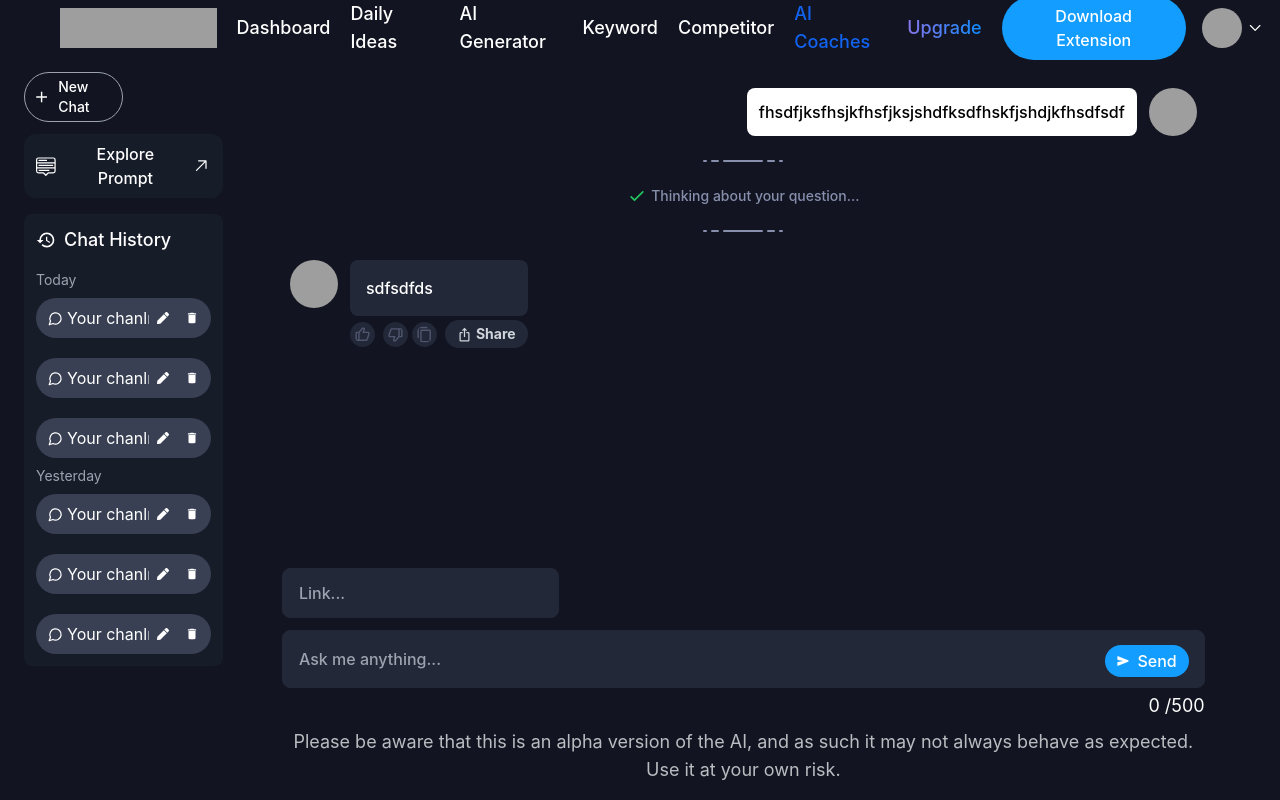
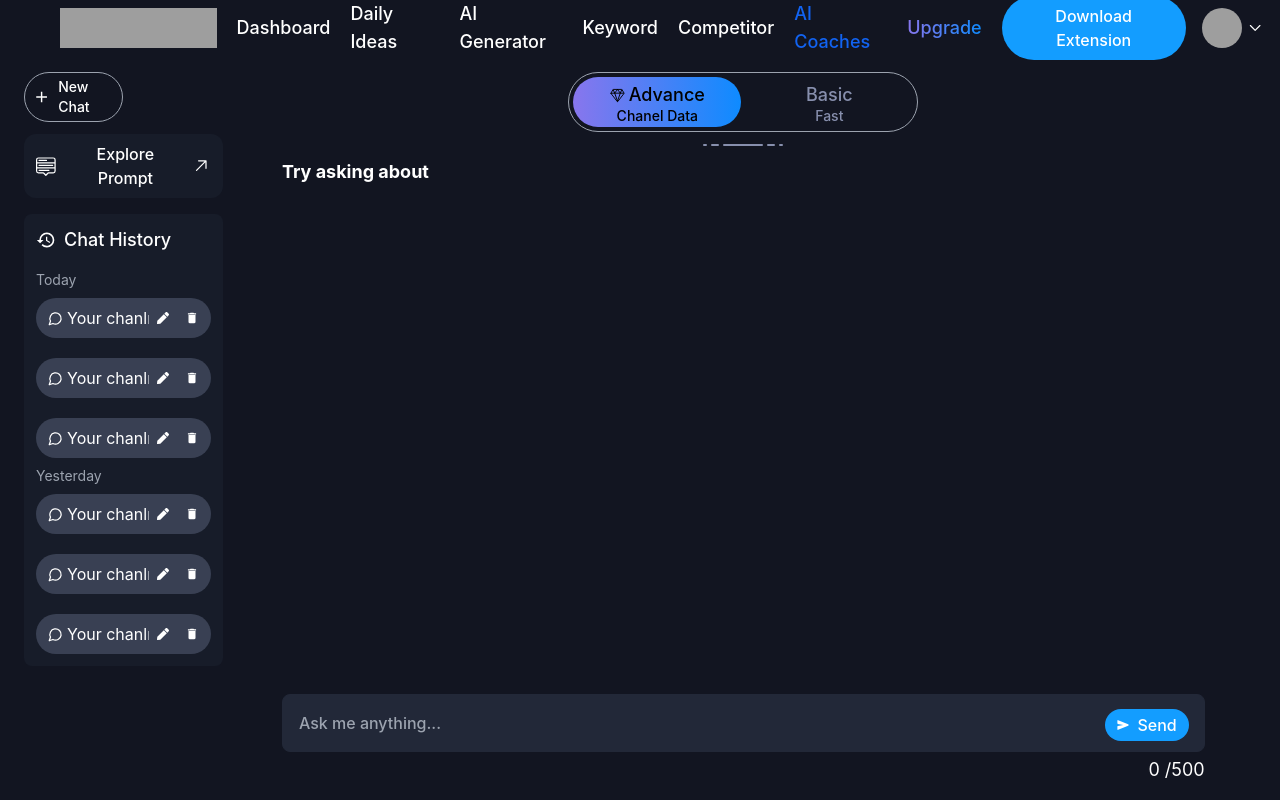
Before and after one commit to nguyentrieutien1/chat-gpt-client, a React (Create React App) app: page /#/ in a window 1280 px wide. Built offline with nearby package versions, Linux system fonts and the light colour scheme; grey boxes are pictures that could not be loaded.

Commit message:
update the code

```diff
--- a/package.json
+++ b/package.json
@@ -13,6 +13,8 @@
     "react-icons": "^5.2.1",
     "react-router-dom": "^6.24.0",
     "react-scripts": "5.0.1",
+    "react-scroll": "^1.9.0",
+    "react-scroll-to-bottom": "^4.2.0",
     "web-vitals": "^2.1.4"
   },
   "scripts": {
--- a/src/components/message/ChatMessage.jsx
+++ b/src/components/message/ChatMessage.jsx
@@ -1,56 +1,65 @@
-import {BiDislike, BiLike} from "react-icons/bi";
-import {MdIosShare, MdOutlineContentCopy} from "react-icons/md";
+import { BiDislike, BiLike } from "react-icons/bi";
+import { MdIosShare, MdOutlineContentCopy } from "react-icons/md";
 import Prompt from "./Prompt";
 import LoadingMessage from "../loading/LoadingMessage";
-import {useState, useEffect} from "react"
+import { useState, useEffect } from "react";
 
-const ChatMessage = ({message}) => {
+const ChatMessage = ({ message }) => {
   const [isLoading, setIsLoading] = useState(true);
 
   useEffect(() => {
+    const timer = setTimeout(() => {
+      setIsLoading(false);
+    });
 
-        const timer = setTimeout(() => {
-            setIsLoading(false)
-        }, 2000)
-
-        return () => clearTimeout(timer)
-    }, [])
+    return () => clearTimeout(timer);
+  }, []);
 
   return (
     <>
-            {
-                <LoadingMessage isSuccess={isLoading}/>
-            }
-            {
-                !isLoading &&
+      {<LoadingMessage isSuccess={isLoading} />}
+      {!isLoading && (
         <div className="flex items-start gap-3 justify-start max-w-full mx-2 mt-4">
-                    <img className="w-12 h-12 object-cover rounded-full"
+          <img
+            className="w-12 h-12 object-cover rounded-full"
             src="https://static.vecteezy.com/system/resources/thumbnails/002/128/968/small_2x/phoenix-esports-logo-design-vector.jpg"
-                         alt="avatar"/>
+            alt="avatar"
+          />
           <div>
-                        <p className="p-4 bg-[#222838] text-white rounded-lg break-words text-wrap w-auto font-medium">{message}</p>
+            <p className="p-4 bg-[#222838] text-white rounded-lg break-words text-wrap w-auto font-medium">
+              {message.split("\n").map((song, index) => {
+                return <div key={index}>{song}</div>;
+              })}
+            </p>
             {/*Like Share*/}
             <div className="flex justify-between items-center gap-1 mt-1 max-w-[95%]">
               <div className="flex items-center gap-2">
-                                <BiLike size={25}
-                                        className="p-1 rounded-full bg-[#222838] text-[#4F566F] hover:cursor-pointer hover:bg-[#2D3450] transition-all"/>
-                                <BiDislike size={25}
-                                           className="p-1 rounded-full bg-[#222838] text-[#4F566F] hover:cursor-pointer hover:bg-[#2D3450] transition-all"/>
+                <BiLike
+                  size={25}
+                  className="p-1 rounded-full bg-[#222838] text-[#4F566F] hover:cursor-pointer hover:bg-[#2D3450] transition-all"
+                />
+                <BiDislike
+                  size={25}
+                  className="p-1 rounded-full bg-[#222838] text-[#4F566F] hover:cursor-pointer hover:bg-[#2D3450] transition-all"
+                />
               </div>
               <div className="flex items-center gap-2">
-                                <MdOutlineContentCopy size={25}
-                                                      className="p-1 rounded-full bg-[#222838] text-[#4F566F] hover:cursor-pointer hover:bg-[#2D3450] transition-all"/>
+                <MdOutlineContentCopy
+                  size={25}
+                  className="p-1 rounded-full bg-[#222838] text-[#4F566F] hover:cursor-pointer hover:bg-[#2D3450] transition-all"
+                />
                 <p className="flex items-center gap-1 px-3 py-1 rounded-full bg-[#222838] text-gray-300 text-sm font-bold hover:cursor-pointer hover:bg-[#2D3450] transition-all">
-                                    <MdIosShare size={15} className="text-gray-300"/> Share</p>
+                  <MdIosShare size={15} className="text-gray-300" /> Share
+                </p>
               </div>
             </div>
             {/* Prompt   */}
-                        <Prompt/>
+            <Prompt />
           </div>
         </div>
-            }
+      )}
     </>
-    )
-}
+  );
+};
 
 export default ChatMessage;
--- /dev/null
+++ b/src/helpers/localStorageHelper.js
@@ -0,0 +1,53 @@
+
+const localStorageHelper = {
+  setItem: (key, value) => {
+      if (!key || value === undefined) {
+          console.error("Invalid key or value for localStorage");
+          return;
+      }
+      try {
+          const serializedValue = JSON.stringify(value);
+          localStorage.setItem(key, serializedValue);
+      } catch (e) {
+          console.error("Error saving to localStorage", e);
+      }
+  },
+
+  getItem: (key) => {
+      if (!key) {
+          console.error("Invalid key for localStorage");
+          return null;
+      }
+      try {
+          const serializedValue = localStorage.getItem(key);
+          return serializedValue ? JSON.parse(serializedValue) : [];
+      } catch (e) {
+          console.error("Error reading from localStorage", e);
+          return null;
+      }
+  },
+
+  removeItem: (key) => {
+      if (!key) {
+          console.error("Invalid key for localStorage");
+          return;
+      }
+      try {
+          localStorage.removeItem(key);
+      } catch (e) {
+          console.error("Error removing from localStorage", e);
+      }
+  },
+
+  clear: () => {
+      try {
+          localStorage.clear();
+      } catch (e) {
+          console.error("Error clearing localStorage", e);
+      }
+  }
+};
+
+export default {
+  localStorageHelper
+};
--- a/src/page/ChatPage.jsx
+++ b/src/page/ChatPage.jsx
@@ -1,11 +1,10 @@
-import { useState, useRef } from "react";
-import { IoDiamondOutline, IoSend } from "react-icons/io5";
+import React, { useState, useRef, useEffect } from "react";
+import { IoSend } from "react-icons/io5";
 import ChatMessage from "../components/message/ChatMessage";
 import UserMessage from "../components/message/UserMessage";
-import Prompt from "../components/message/Prompt";
-import LoadingMessage from "../components/loading/LoadingMessage";
 import NewChat from "../components/message/NewChat";
 import axios from "axios";
+import localStorageHelper from "../helpers/localStorageHelper";
 
 const ChatPage = () => {
   const [countChar, setCountChar] = useState(0);
@@ -18,16 +17,58 @@ const ChatPage = () => {
   };
   const [option, setOption] = useState("advance");
   const [messages, setMessages] = useState([1]);
+  const chatContainerRef = useRef(null);
+  const [conversions, setConversions] = useState([]);
 
-  const handleSubmit = (e) => {
+  useEffect(() => {
+    const conversionsFromLocalStorage =
+      localStorageHelper.localStorageHelper.getItem("conversions");
+    setConversions([...conversionsFromLocalStorage]);
+  }, [conversions.length]);
+
+  const handleSubmit = async (e) => {
     e.preventDefault();
-    const result = axios.post("http://namnguyenproduct.com/api-convertion")
+    setValue("");
+    const result = await axios.post(
+      "https://namnguyenproduct.com/api/conversion",
+      { data: value }
+    );
+
+    if (result.status !== 201) return;
+
+    const { metadata } = result?.data;
+
+    const conversion = {
+      question: value,
+      answer: metadata,
+    };
+
+    conversions.push(conversion);
+    setConversions([...conversions]);
+    window.scrollTo({ behavior: 'smooth', top:chatContainerRef.current?.offsetTop })
+    localStorageHelper.localStorageHelper.setItem("conversions", [
+      ...conversions,
+    ]);
+
   };
-
   return (
     <div id="form_chat" className="relative h-full w-[90%] mx-auto">
-      <div className=" max-h-[680px] xl:max-h-[690px] overflow-y-scroll no-scrollbar">
-        {messages > 0 ? (
+      <div
+        className=" max-h-[580px] xl:max-h-[590px]" style={{overflowY: "scroll"}}
+      >
+        {conversions.length > 0 ? (
+          conversions.map((conversion, index) => (
+            <React.Fragment key={index}>
+              <UserMessage message={conversion?.question} />
+              <ChatMessage message={conversion?.answer} />
+            </React.Fragment>
+          ))
+        ) : (
+          <>
+            <NewChat option={option} setOption={setOption} />
+          </>
+        )}
+        {/* {messages > 0 ? (
           <>
             <UserMessage
               message={"fhsdfjksfhsjkfhsfjksjshdfksdfhskfjshdjkfhsdfsdf"}
@@ -38,11 +79,33 @@ const ChatPage = () => {
           <>
             <NewChat option={option} setOption={setOption} />
           </>
-        )}
+        )} */}
+
+        <div className="chat-container" ref={chatContainerRef} ></div>
       </div>
 
       <div className="absolute bottom-0 left-0 right-0">
-      <input
+        <form
+          onSubmit={handleSubmit}
+          className="relative pt-3 bg-[#121521] fixed w-full"
+        >
+          <input
+            max={500}
+            className="bg-[#222838] text-white font-medium py-4 pl-4 pr-28 rounded-lg w-full border-[0.5px] border-[#222838] hover:border-gray-200 outline-1 outline-[#222838] focus:outline-blue-500 transition-all"
+            value={value}
+            onChange={handleChange}
+            placeholder={"Ask me anything..."}
+            type="text"
+          />
+          <div
+            onClick={handleSubmit}
+            className="hover:cursor-pointer absolute top-1/2 -translate-y-1/2 right-4 flex items-center gap-2 mt-2 bg-[#139DFF] hover:bg-[#005CE6] transition-all px-3 py-1 rounded-full"
+          >
+            <IoSend size={12} className="text-white" />
+            <p className="font-medium text-white text-[16px]">Send</p>
+          </div>
+        </form>
+        {/* <input
           max={500}
           className="m-0 bg-[#222838] text-white font-medium py-3 pl-4 pr-28 rounded-lg w-[30%] border-[0.5px] border-[#222838] hover:border-gray-200 outline-1 outline-[#222838]"
           value={valueLink}
@@ -51,28 +114,13 @@ const ChatPage = () => {
           }}
           placeholder={"Link..."}
           type="text"
-        />
-        <form onSubmit={handleSubmit} className="relative pt-3 bg-[#121521]">
-          <input
-            max={500}
-            className="bg-[#222838] text-white font-medium py-4 pl-4 pr-28 rounded-lg w-full border-[0.5px] border-[#222838] hover:border-gray-200 outline-1 outline-[#222838] focus:outline-blue-500 transition-all"
-            value={value}
-            onChange={handleChange}
-            placeholder={"Ask me anything..."}
-            type="text"
-          />
-          <div className="absolute top-1/2 -translate-y-1/2 right-4 flex items-center gap-2 mt-2 bg-[#139DFF] hover:bg-[#005CE6] transition-all px-3 py-1 rounded-full">
-            <IoSend size={12} className="text-white" />
-            <p className="font-medium text-white text-[16px]">Send</p>
-          </div>
-        </form>
-
+        /> */}
 
         <p className="text-right mt-1 text-white text-lg">{countChar} /500</p>
-        <p className="text-center text-lg font-normal text-[#BBBCC1] mt-2">
+        {/* <p className="text-center text-lg font-normal text-[#BBBCC1] mt-2">
           Please be aware that this is an alpha version of the AI, and as such
           it may not always behave as expected. Use it at your own risk.
-        </p>
+        </p> */}
       </div>
     </div>
   );
```
Also changed, not shown: src/layouts/ChatLayout.jsx (line endings or trailing spaces), 1 other file (tests, documents, lock files or other folders). Lines whose indentation alone changed are shown as unchanged.
